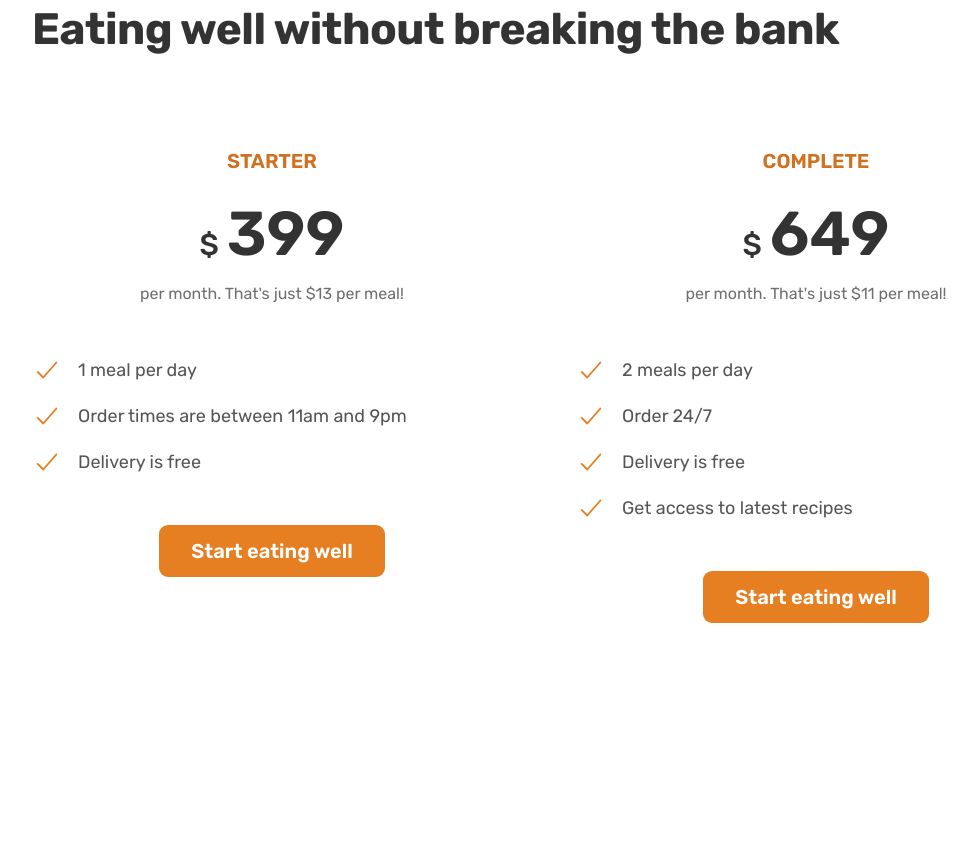
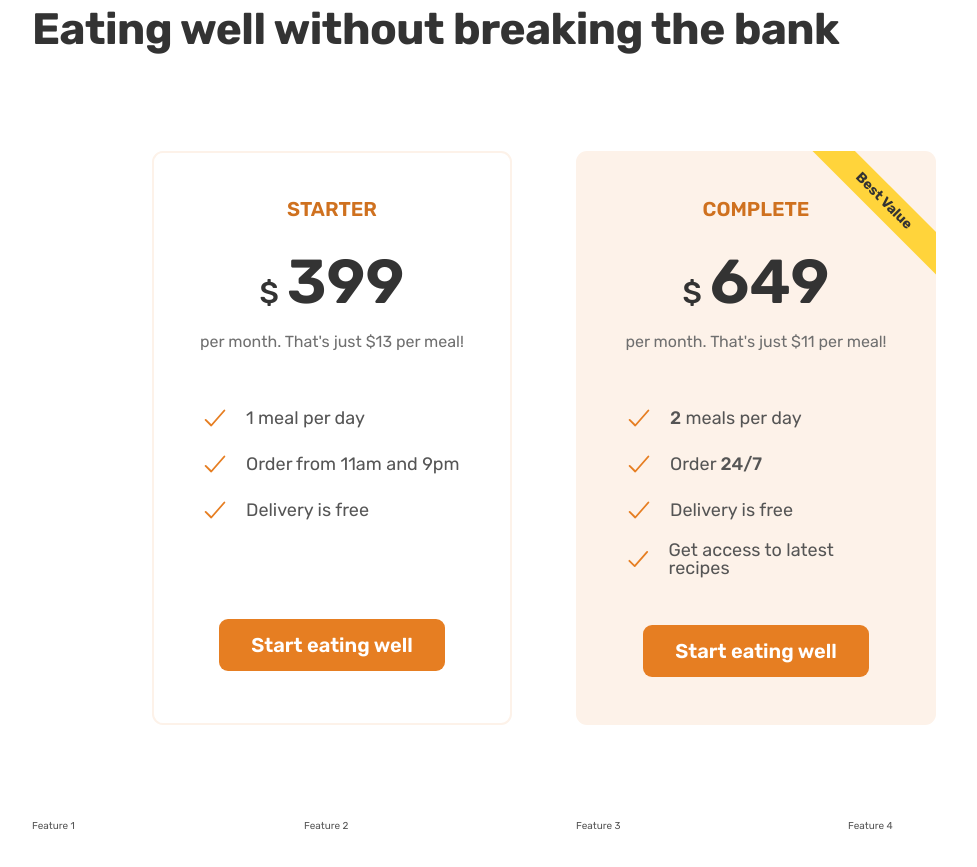
Before and after one commit to rattomegan/omnifood-codealong-project, a plain HTML site: page index.html in a window 1280 px wide. Shown: the part 4726-5593 px from the top of the page, without its empty margins (96-1073 px from the left). Before the commit the page ends 5445 px from the top, so only its background shows below. Drawn offline with nearby package versions, Linux system fonts and the light colour scheme.

Commit message:
Complete pricing section

```diff
--- a/css/general.css
+++ b/css/general.css
@@ -84,6 +84,10 @@ body {
   row-gap: 9.6rem;
 }
 
+.grid:not(:last-child) {
+  margin-bottom: 9.6rem;
+}
+
 .grid--2-cols {
   grid-template-columns: repeat(2, 1fr);
 }
@@ -91,7 +95,9 @@ body {
 .grid--3-cols {
   grid-template-columns: repeat(3, 1fr);
 }
-
+.grid--4-cols {
+  grid-template-columns: repeat(4, 1fr);
+}
 .grid--center-v {
   align-items: center;
 }
@@ -206,6 +212,10 @@ body {
   color: #e67e22;
 }
 
+.list-icon--transparent {
+  color: transparent;
+}
+
 /* HELPER OR SETTINGS CLASSES */
 .margin-right-sm {
   margin-right: 1.6rem !important;
--- a/css/style.css
+++ b/css/style.css
@@ -354,10 +354,44 @@
   padding: 9.6rem;
 }
 
+.pricing-plan {
+  border-radius: 11px;
+  width: 75%;
+}
+
+.pricing-plan--starter {
+  justify-self: end;
+  border: 2px solid #fdf2e9;
+  padding: 4.6rem;
+}
+
+.pricing-plan--complete {
+  background-color: #fdf2e9;
+  padding: 4.8rem;
+  position: relative;
+  overflow: hidden;
+}
+
+.pricing-plan--complete::after {
+  content: "Best Value";
+  position: absolute;
+  top: 6%;
+  right: -18%;
+
+  transform: uppercase;
+  font-size: 1.4rem;
+  font-weight: 700;
+  color: #333;
+  background-color: #ffd43b;
+  padding: 0.8rem 8rem;
+  transform: rotate(45deg);
+}
+
 .plan-header {
   text-align: center;
   margin-bottom: 4.8rem;
 }
+
 .plan-name {
   color: #cf711f;
   font-weight: 600;
--- a/index.html
+++ b/index.html
@@ -437,7 +437,7 @@
         </div>
 
         <div class="container grid grid--2-cols">
-          <div class="pricing-plan">
+          <div class="pricing-plan pricing-plan--starter">
             <div class="plan-header">
               <p class="plan-name">Starter</p>
               <p class="plan-price"><span>$</span>399</p>
@@ -450,11 +450,17 @@
               </li>
               <li class="list-item">
                 <ion-icon class="list-icon" name="checkmark-outline"></ion-icon
-                ><span>Order times are between 11am and 9pm</span>
+                ><span>Order from 11am and 9pm</span>
               </li>
               <li class="list-item">
                 <ion-icon class="list-icon" name="checkmark-outline"></ion-icon
                 ><span>Delivery is free</span>
+              </li>
+              <li class="list-item">
+                <ion-icon
+                  class="list-icon list-icon--transparent"
+                  name="close-outline"
+                ></ion-icon>
               </li>
             </ul>
             <div class="plan-sign-up">
@@ -462,7 +468,7 @@
             </div>
           </div>
 
-          <div class="pricing-plan">
+          <div class="pricing-plan pricing-plan--complete">
             <header class="plan-header">
               <p class="plan-name">Complete</p>
               <p class="plan-price"><span>$</span>649</p>
@@ -471,11 +477,11 @@
             <ul class="list">
               <li class="list-item">
                 <ion-icon class="list-icon" name="checkmark-outline"></ion-icon
-                ><span>2 meals per day</span>
+                ><span><strong>2</strong> meals per day</span>
               </li>
               <li class="list-item">
                 <ion-icon class="list-icon" name="checkmark-outline"></ion-icon
-                ><span>Order 24/7</span>
+                ><span>Order <strong>24/7</strong></span>
               </li>
               <li class="list-item">
                 <ion-icon class="list-icon" name="checkmark-outline"></ion-icon
@@ -491,6 +497,13 @@
             </div>
           </div>
         </div>
+
+        <div class="container grid grid--4-cols">
+          <div class="feature">Feature 1</div>
+          <div class="feature">Feature 2</div>
+          <div class="feature">Feature 3</div>
+          <div class="feature">Feature 4</div>
+        </div>
       </section>
     </main>
   </body>
```
